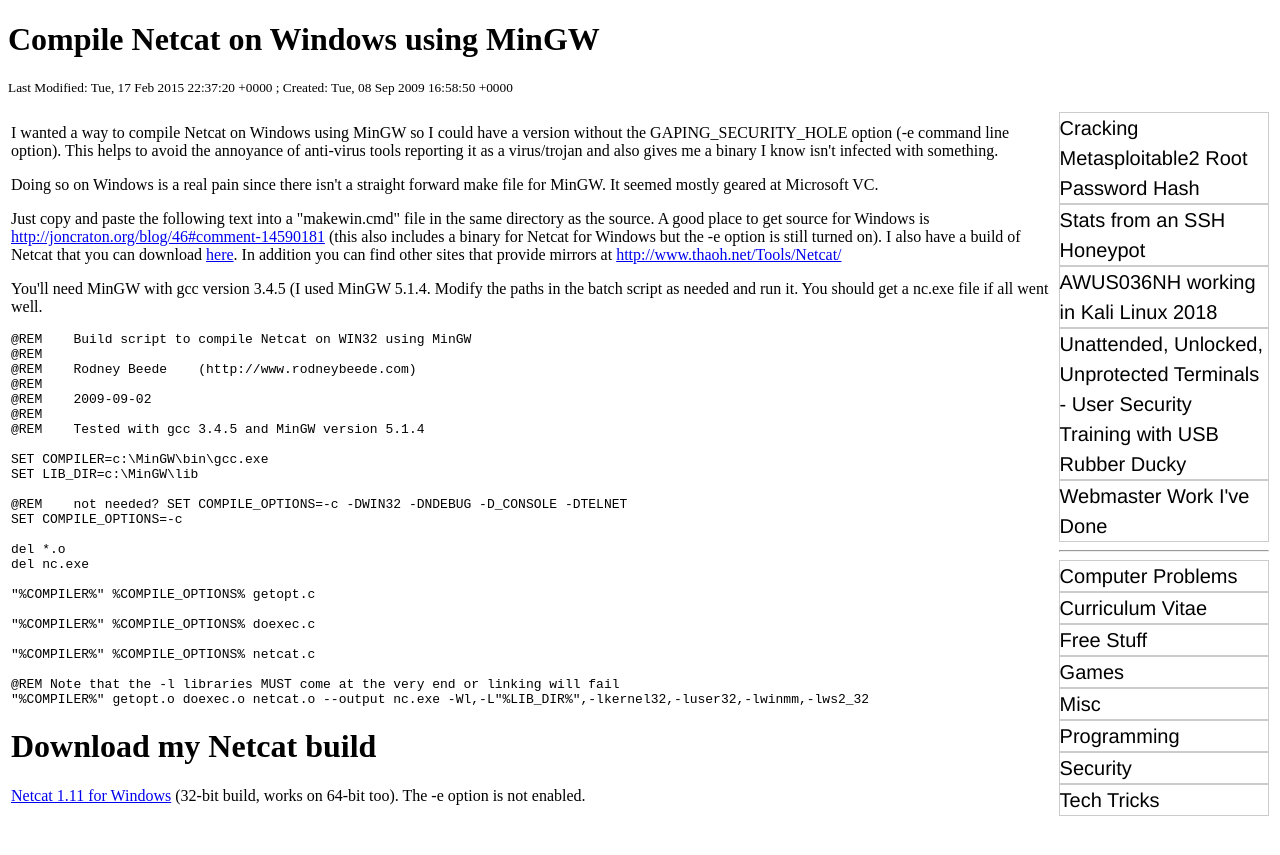
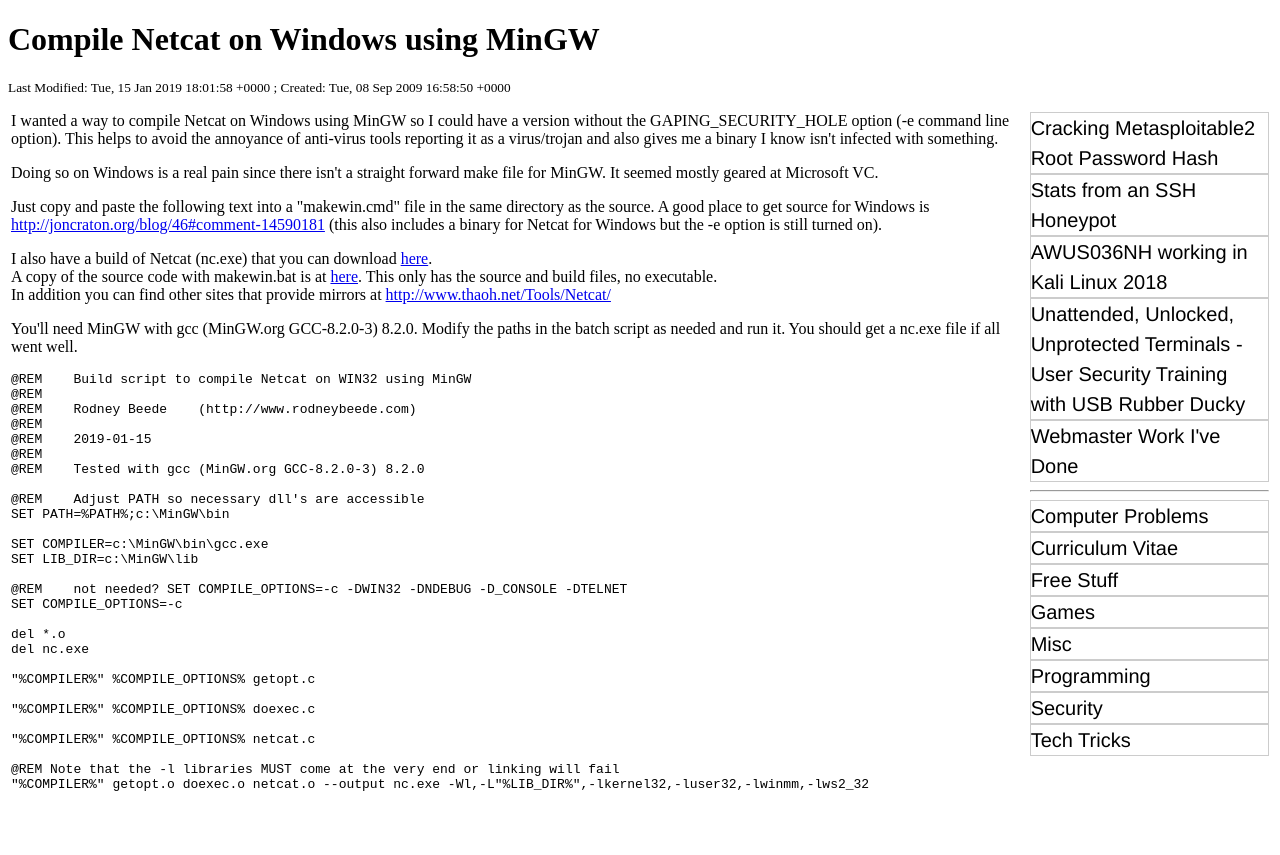
Before and after one commit to rbeede/rbeede.github.io, a Jekyll site: the page built from _posts/2015-02-17-compile_netcat_on_windows_using_mingw.html, in a window 1280 px wide. Shown: the top 855 px of the page. Built offline with Jekyll 4.4.1, drawn with Linux system fonts in a browser that asks for light colours.

Commit message:
Updated with new build information

```diff
--- a/_posts/2015-02-17-compile_netcat_on_windows_using_mingw.html
+++ b/_posts/2015-02-17-compile_netcat_on_windows_using_mingw.html
@@ -11,11 +11,17 @@
 </p>
 
 <p>
-Just copy and paste the following text into a "makewin.cmd" file in the same directory as the source.  A good place to get source for Windows is <a href="http://joncraton.org/blog/46#comment-14590181">http://joncraton.org/blog/46#comment-14590181</a> (this also includes a binary for Netcat for Windows but the -e option is still turned on).  I also have a build of Netcat that you can download <a href="/downloads/nc111nt_rodneybeede.zip">here</a>.  In addition you can find other sites that provide mirrors at <a href="http://www.thaoh.net/Tools/Netcat/">http://www.thaoh.net/Tools/Netcat/</a>
+Just copy and paste the following text into a "makewin.cmd" file in the same directory as the source.  A good place to get source for Windows is <a href="http://joncraton.org/blog/46#comment-14590181">http://joncraton.org/blog/46#comment-14590181</a> (this also includes a binary for Netcat for Windows but the -e option is still turned on).
 </p>
 
 <p>
-You'll need MinGW with gcc version 3.4.5 (I used MinGW 5.1.4.  Modify the paths in the batch script as needed and run it.  You should get a nc.exe file if all went well.
+I also have a build of Netcat (nc.exe) that you can download <a href="/downloads/nc.exe">here</a>.<br />
+A copy of the source code with makewin.bat is at <a href="/downloads/nc111nt_rodneybeede.zip">here</a>.  This only has the source and build files, no executable.<br />
+In addition you can find other sites that provide mirrors at <a href="http://www.thaoh.net/Tools/Netcat/">http://www.thaoh.net/Tools/Netcat/</a>
+</p>
+
+<p>
+You'll need MinGW with gcc (MinGW.org GCC-8.2.0-3) 8.2.0.  Modify the paths in the batch script as needed and run it.  You should get a nc.exe file if all went well.
 </p>
 
 <pre>
@@ -23,9 +29,12 @@
 @REM
 @REM	Rodney Beede	(http://www.rodneybeede.com)
 @REM
-@REM	2009-09-02
+@REM	2019-01-15
 @REM
-@REM	Tested with gcc 3.4.5 and MinGW version 5.1.4
+@REM	Tested with gcc (MinGW.org GCC-8.2.0-3) 8.2.0
+
+@REM	Adjust PATH so necessary dll's are accessible
+SET PATH=%PATH%;c:\MinGW\bin
 
 SET COMPILER=c:\MinGW\bin\gcc.exe
 SET LIB_DIR=c:\MinGW\lib
@@ -45,7 +54,3 @@
 @REM Note that the -l libraries MUST come at the very end or linking will fail
 "%COMPILER%" getopt.o doexec.o netcat.o --output nc.exe -Wl,-L"%LIB_DIR%",-lkernel32,-luser32,-lwinmm,-lws2_32
 </pre>
-
-<h1>Download my Netcat build</h1>
-
-<a href="/downloads/nc111nt_rodneybeede.zip">Netcat 1.11 for Windows</a> (32-bit build, works on 64-bit too).  The -e option is not enabled.
```
Also changed, not shown: other parts of _posts/2015-02-17-compile_netcat_on_windows_using_mingw.html (+1 -1 lines).
